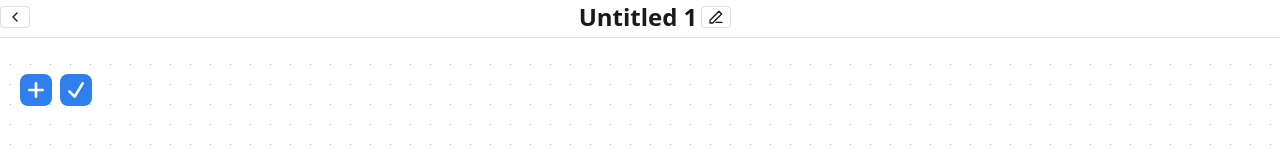
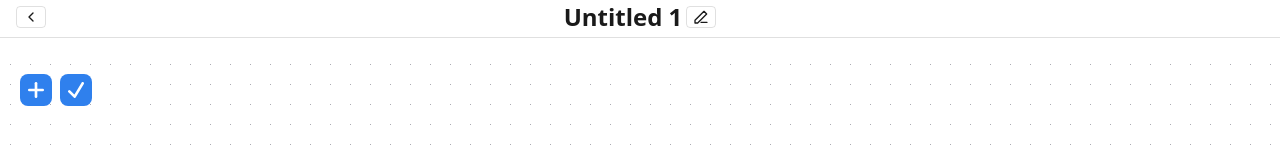
Before and after one commit to RickIsNotMyRealName/Flai.js, a React (Vite) app: page / in a window 1280 px wide. Both pictures are taken after a click on the button "New". Shown: the top 160 px of the page. Built offline with nearby package versions, Linux system fonts and the light colour scheme.

Commit message:
Refine editor header layout

```diff
--- a/src/theme.css
+++ b/src/theme.css
@@ -421,6 +421,10 @@
   padding-bottom: 0.25rem;
   border-bottom: 1px solid #6663;
 }
+.editor-header {
+  position: relative;
+  justify-content: center;
+}
 .editor-header button {
   background: none;
   color: var(--fg);
@@ -432,9 +436,16 @@
   align-items: center;
   justify-content: center;
 }
+.editor-header .back-btn {
+  position: absolute;
+  left: 1rem;
+}
+.editor-header .name-edit-btn {
+  display: inline-flex;
+  align-items: center;
+}
 .editor-header .editor-title {
   margin: 0;
-  flex: 1;
   display: flex;
   align-items: center;
   justify-content: center;
```
